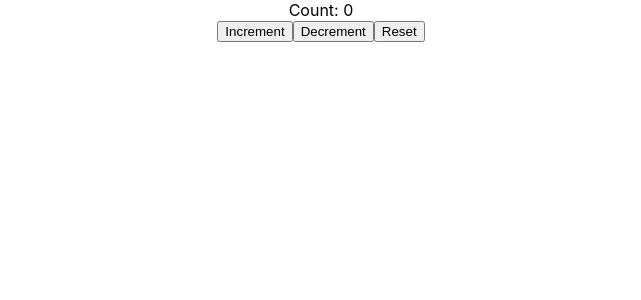
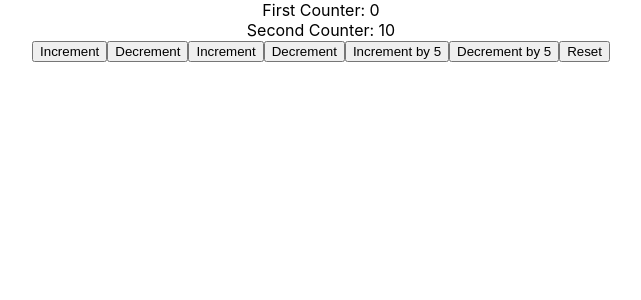
Before and after one commit to recnepspencer/hooks, a React (Create React App) app: page / in a window 1280 px wide. Shown: the top 300 px of the page, without its empty margins (319-960 px from the left). Built offline with nearby package versions, Linux system fonts and the light colour scheme.

Commit message:
made counter 2, which uses useReducer with objects

```diff
--- a/src/App.js
+++ b/src/App.js
@@ -14,6 +14,7 @@ import DataFetching from './Components/DataFetching';
 import ComponentC from './Components/ComponentC';
 import React from 'react';
 import Counter1 from './Components/Counter1';
+import Counter2 from './Components/Counter2';
 
 export const UserContext = React.createContext()
 export const ChannelContext = React.createContext()
@@ -21,7 +22,8 @@ export const ChannelContext = React.createContext()
 function App() {
   return (
     <div className="App">
-      <Counter1></Counter1>
+      <Counter2></Counter2>
+      {/* <Counter1></Counter1> */}
       {/* <UserContext.Provider value={'Spencer'}>
         <ChannelContext.Provider value='SpenStar'>
           <ComponentC></ComponentC>
--- /dev/null
+++ b/src/Components/Counter2.js
@@ -0,0 +1,53 @@
+import React, { useReducer } from "react";
+
+const initialState = {
+  firstCounter: 0,
+  secondCounter: 10
+};
+const reducer = (state, action) => {
+  switch (action.type) {
+    case "increment":
+      return { ...state, firstCounter: state.firstCounter + action.value };
+    case "decrement":
+      return { ...state, firstCounter: state.firstCounter - action.value };
+    case "increment2":
+      return { ...state, secondCounter: state.secondCounter + action.value };
+    case "decrement2":
+      return { ...state, secondCounter: state.secondCounter - action.value };
+    case "reset":
+      return initialState;
+    default:
+      return state;
+  }
+};
+
+function Counter2() {
+  const [count, dispatch] = useReducer(reducer, initialState);
+  return (
+    <div>
+      <div>First Counter: {count.firstCounter}</div>
+      <div>Second Counter: {count.secondCounter}</div>
+      <button onClick={() => dispatch({ type: "increment", value: 1 })}>
+        Increment
+      </button>
+      <button onClick={() => dispatch({ type: "decrement", value: 1 })}>
+        Decrement
+      </button>
+      <button onClick={() => dispatch({ type: "increment2", value: 1 })}>
+        Increment
+      </button>
+      <button onClick={() => dispatch({ type: "decrement2", value: 1 })}>
+        Decrement
+      </button>
+      <button onClick={() => dispatch({ type: "increment", value: 5 })}>
+        Increment by 5
+      </button>
+      <button onClick={() => dispatch({ type: "decrement", value: 5 })}>
+        Decrement by 5
+      </button>
+      <button onClick={() => dispatch({ type: "reset" })}>Reset</button>
+    </div>
+  );
+}
+
+export default Counter2;
```
